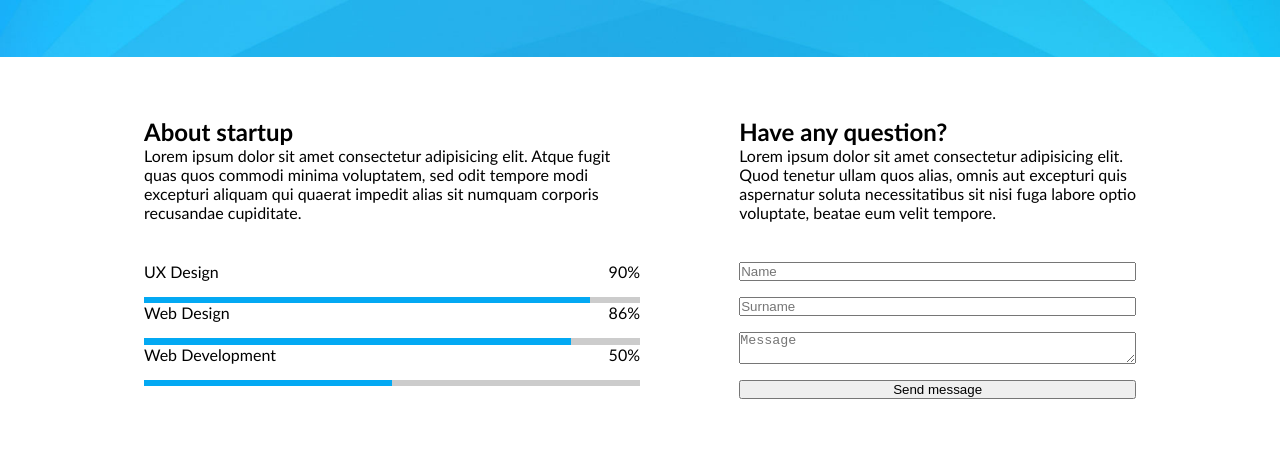
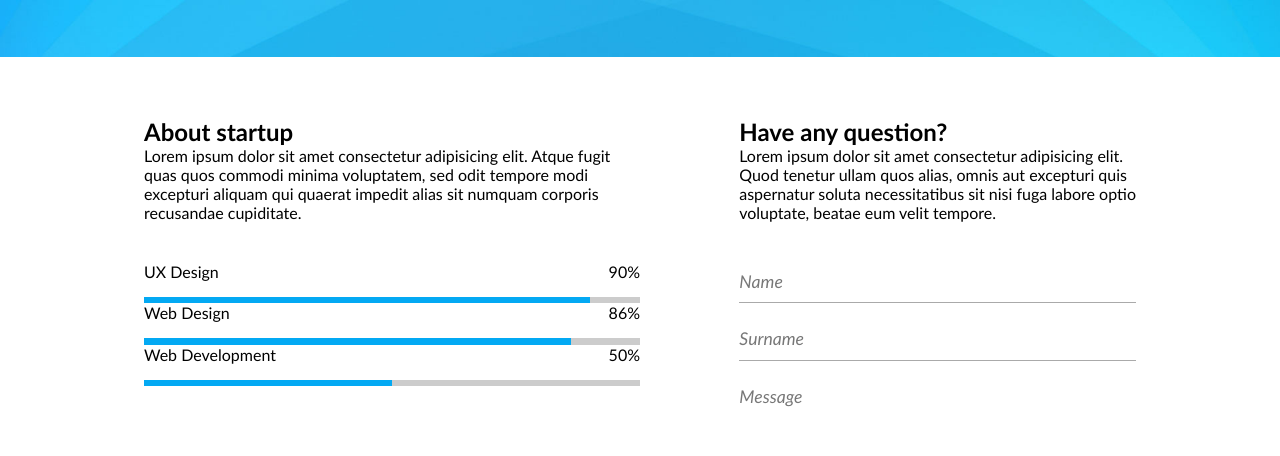
Before and after one commit to Vilteee/4-coming-soon, a website: page index.html in a window 1280 px wide. Shown: the part 479-935 px from the top of the page. Drawn offline with Linux system fonts and the light colour scheme.

Commit message:
form style update

```diff
--- a/css/base/base.css
+++ b/css/base/base.css
@@ -1,8 +1,6 @@
-html {
-    font-size: 16px;
-
+:root {
+    --main-color : #03a9f3;
 }
-
 body,
 body * {
     box-sizing:border-box;
@@ -16,7 +14,7 @@ body {
 }
 
 .bg-main {
-    background-color: #03a9f3;
+    background-color:var(--main-color);
 }
 .bg-secondary {
     background-color: #ea1e63;
--- a/css/components/form.css
+++ b/css/components/form.css
@@ -3,10 +3,41 @@
     flex-direction: column;
     gap: 1rem;
     margin-top: 40px;
+    font-family: 'Gill Sans', 'Gill Sans MT', Calibri, 'Trebuchet MS', sans-serif;
+    font-size: 1.1rem;
 
 }
-
 
 .form label {
     display: none;
 }
+
+.form input,
+.form textarea {
+    padding: 0.5em 0.01rem;
+    font-family: inherit;
+    font-size: inherit;
+    color: #000;
+    line-height: 1.3em;
+    border: none;
+    border-bottom: 0.1rem solid #aaa;
+
+}
+
+.form textarea {
+
+    height: 6.2em;
+    min-height: 3.6em;
+    max-height: 14em;
+    resize: vertical;
+}
+
+.form  ::placeholder {
+    color: #777;
+    font-style: italic;
+}
+
+:focus-visible {
+    outline:  2px solid #03a9f3;
+
+}
```
